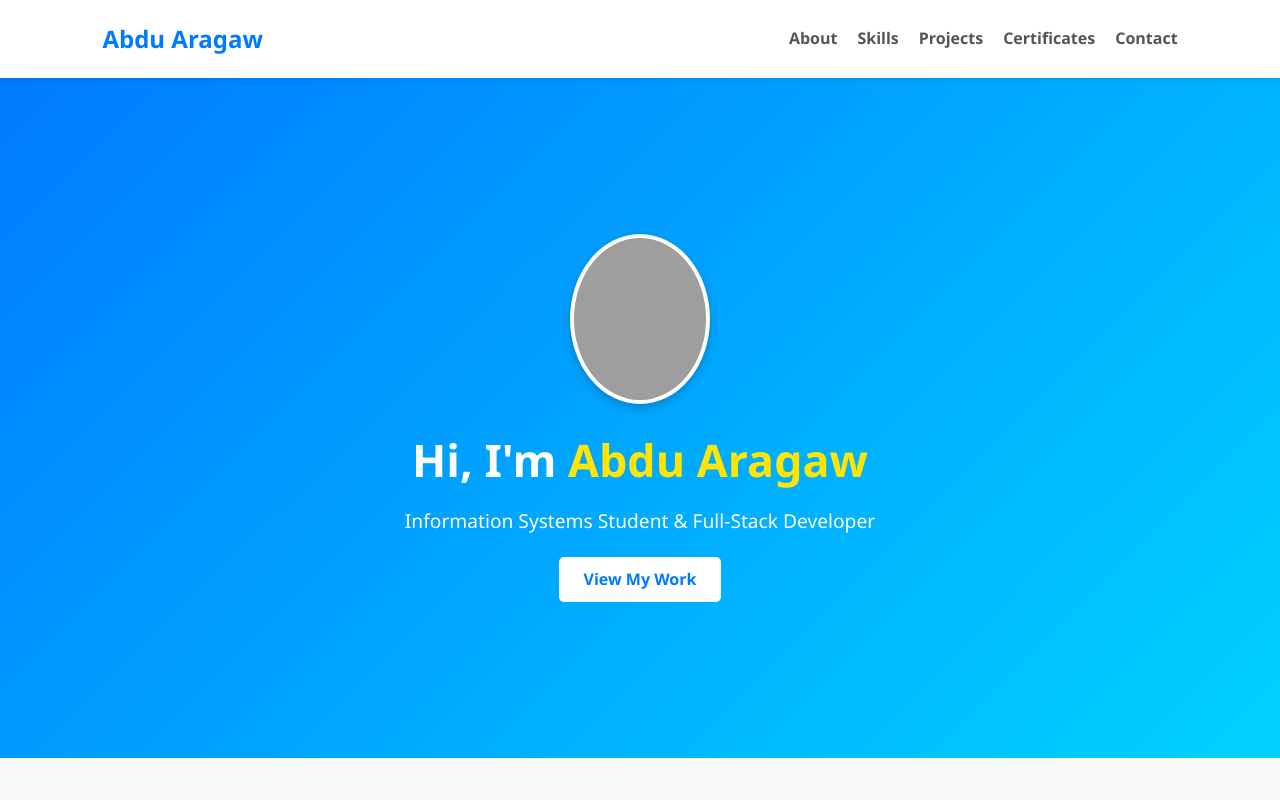
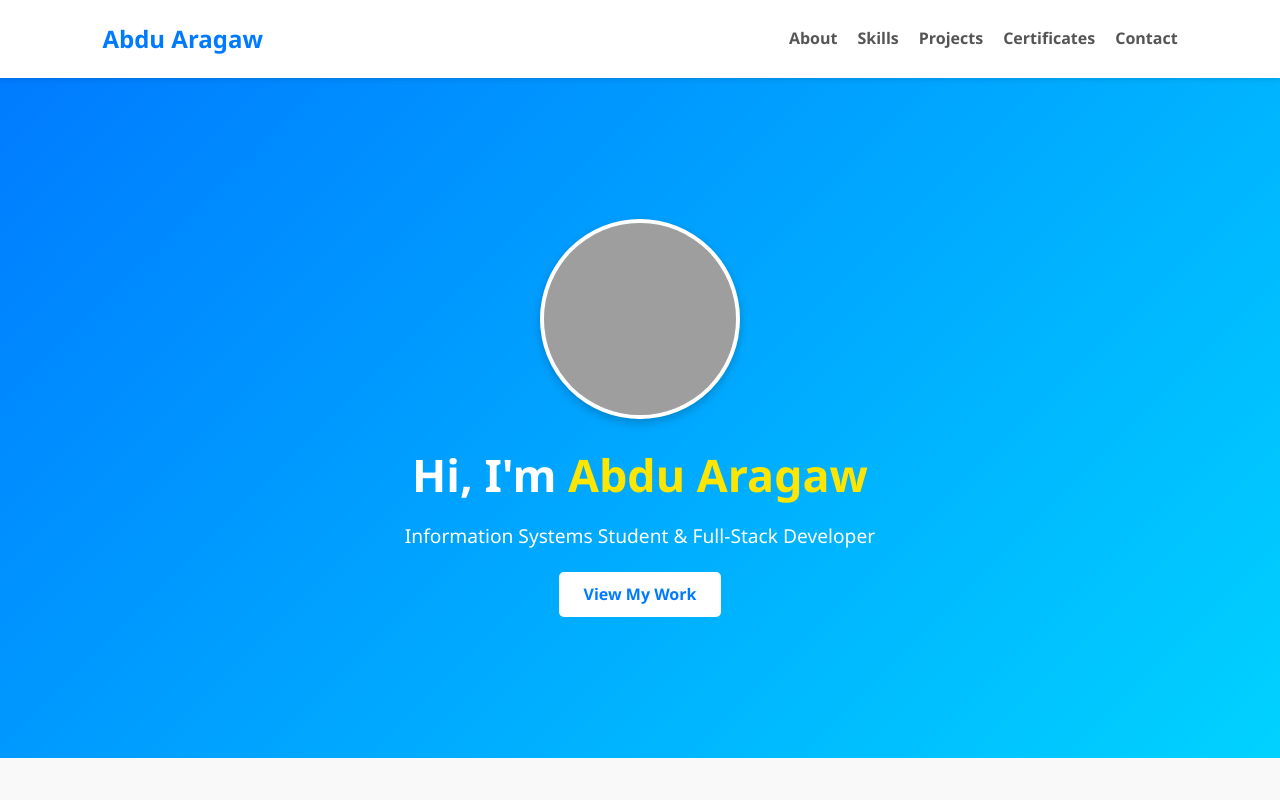
Before and after one commit to Abdu1995-max/profile-portfolio, a plain HTML site: page index.html in a window 1280 px wide. Shown: the top 800 px of the page. Drawn offline with Linux system fonts and the light colour scheme; grey boxes are pictures that could not be loaded.

Commit message:
Update style.css

```diff
--- a/style.css
+++ b/style.css
@@ -79,8 +79,8 @@ nav ul.nav-list li a:hover {
 }
 
 .profile-img-container {
-    width: 140px;
-    height: 170px;
+    width: 200px;
+    height: 200px;
     border-radius: 50%;
     overflow: hidden;
     border: 4px solid #fff;
```
